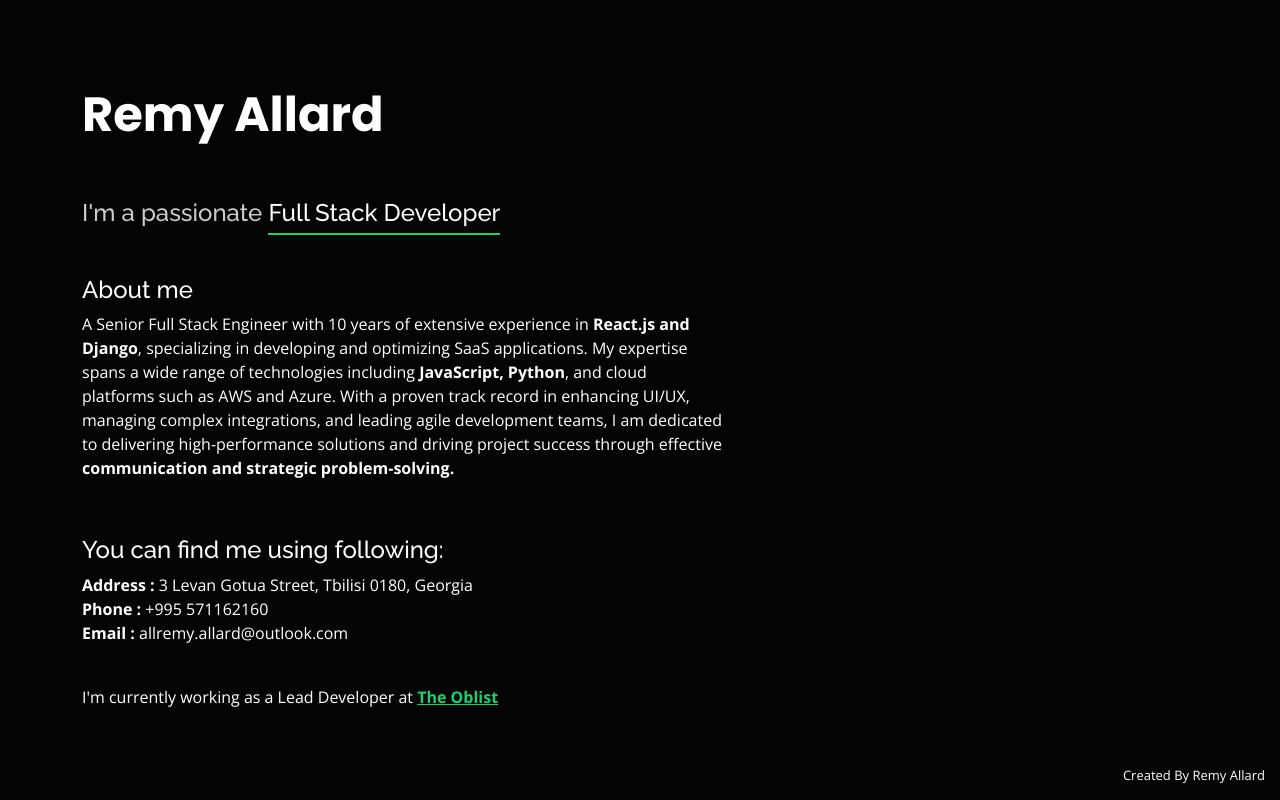
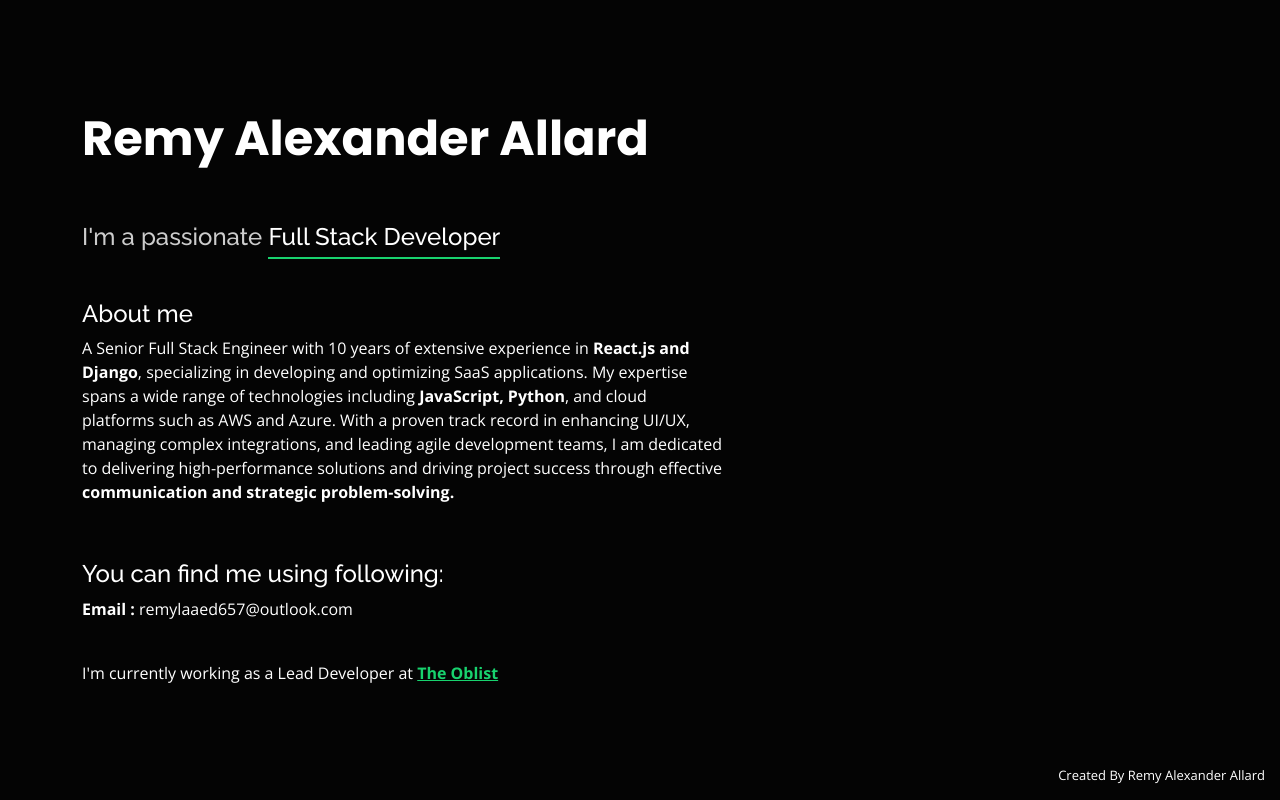
Before and after one commit to remyall/remyall.github.io, a plain HTML site: page index.html in a window 1280 px wide. Drawn offline with nearby package versions, Linux system fonts and the light colour scheme; a script that the page names is missing.

Commit message:
changed to alexander for verif

```diff
--- a/index.html
+++ b/index.html
@@ -5,7 +5,7 @@
   <meta charset="utf-8">
   <meta content="width=device-width, initial-scale=1.0" name="viewport">
 
-  <title>Remy Allard Portfolio</title>
+  <title>Remy Alexander Allard</title>
   <meta content="" name="description">
   <meta content="" name="keywords">
   <!--Send Email-->
@@ -45,7 +45,7 @@
   <header id="header">
     <div class="container">
 
-      <h1><a href="index.html">Remy Allard</a></h1>
+      <h1><a href="index.html">Remy Alexander Allard</a></h1>
       <!-- Uncomment below if you prefer to use an image logo -->
       <!-- <a href="index.html" class="mr-auto"><img src="assets/img/logo.png" alt="" class="img-fluid"></a> -->
       <h2>I'm a passionate <span>Full Stack Developer</span></h2>
@@ -58,9 +58,9 @@
       </div>
       <div>
         <h4>You can find me using following: </h4>
-        <div><b>Address : </b> 3 Levan Gotua Street, Tbilisi 0180, Georgia</div>
-        <div><b>Phone : </b> +995 571162160</div>
-        <div><b>Email : </b> allremy.allard@outlook.com</div>
+        <!-- <div><b>Address : </b> 3 Levan Gotua Street, Tbilisi 0180, Georgia</div>
+        <div><b>Phone : </b> +995 571162160</div> -->
+        <div><b>Email : </b> remylaaed657@outlook.com</div>
       </div>
       <div> I'm currently working as a Lead Developer at <a href="https://oblist.com" ><b><u>The Oblist</u></b></a> </div>
 
@@ -81,15 +81,15 @@
 
         <div class="col-md-6 d-flex align-items-stretch">
           <div class="info-box">
-            <a href="mailto:remyallardwork@gmail.com">
+            <a href="mailto:remylaaed657@outlook.com">
               <i class="bx bx-envelope"></i>
               <h3>Email Me</h3>
-              <p>remyallardwork@gmail.com</p>
+              <p>remylaaed657@outlook.com</p>
             </a>
           </div>
         </div>
 
-        <div class="col-md-6 mt-4 mt-md-0 d-flex align-items-stretch">
+        <!-- <div class="col-md-6 mt-4 mt-md-0 d-flex align-items-stretch">
           <div class="info-box">
             <i class="bx bx-share-alt"></i>
             <h3>Social Profiles</h3>
@@ -98,7 +98,7 @@
               <a href="https://github.com/mericanAncer127" class="google-plus"><i class="bi bi-github"></i></a>
             </div>
           </div>
-        </div>
+        </div> -->
 
         <!-- <div class="col-md-6 mt-4 d-flex align-items-stretch">
           <div class="info-box">
@@ -147,7 +147,7 @@
     <!-- You can delete the links only if you purchased the pro version. -->
     <!-- Licensing information: https://bootstrapmade.com/license/ -->
     <!-- Purchase the pro version with working PHP/AJAX contact form: https://bootstrapmade.com/personal-free-resume-bootstrap-template/ -->
-    Created By Remy Allard</a>
+    Created By Remy Alexander Allard</a>
   </div>
 
   <!-- Vendor JS Files -->
```
